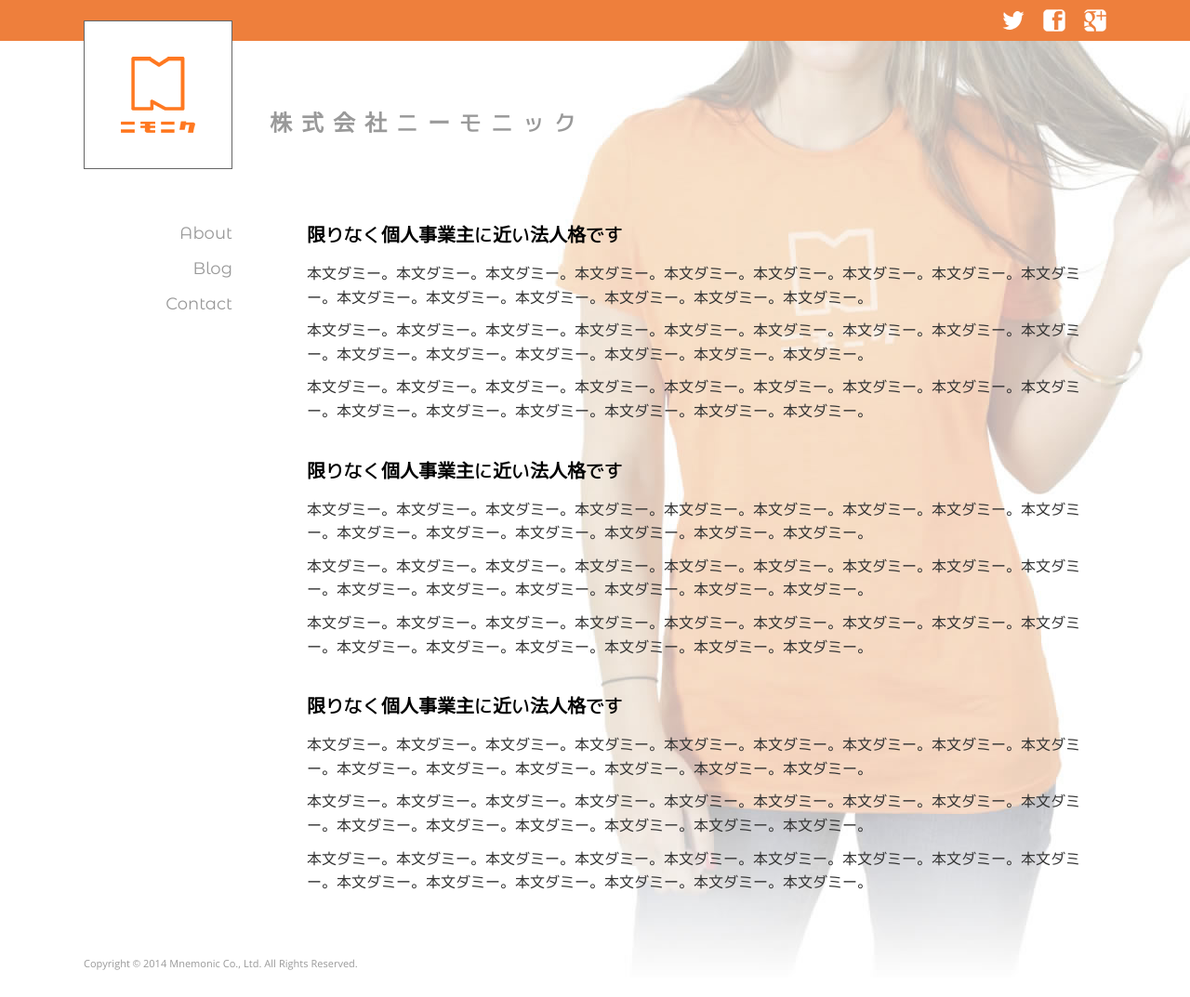
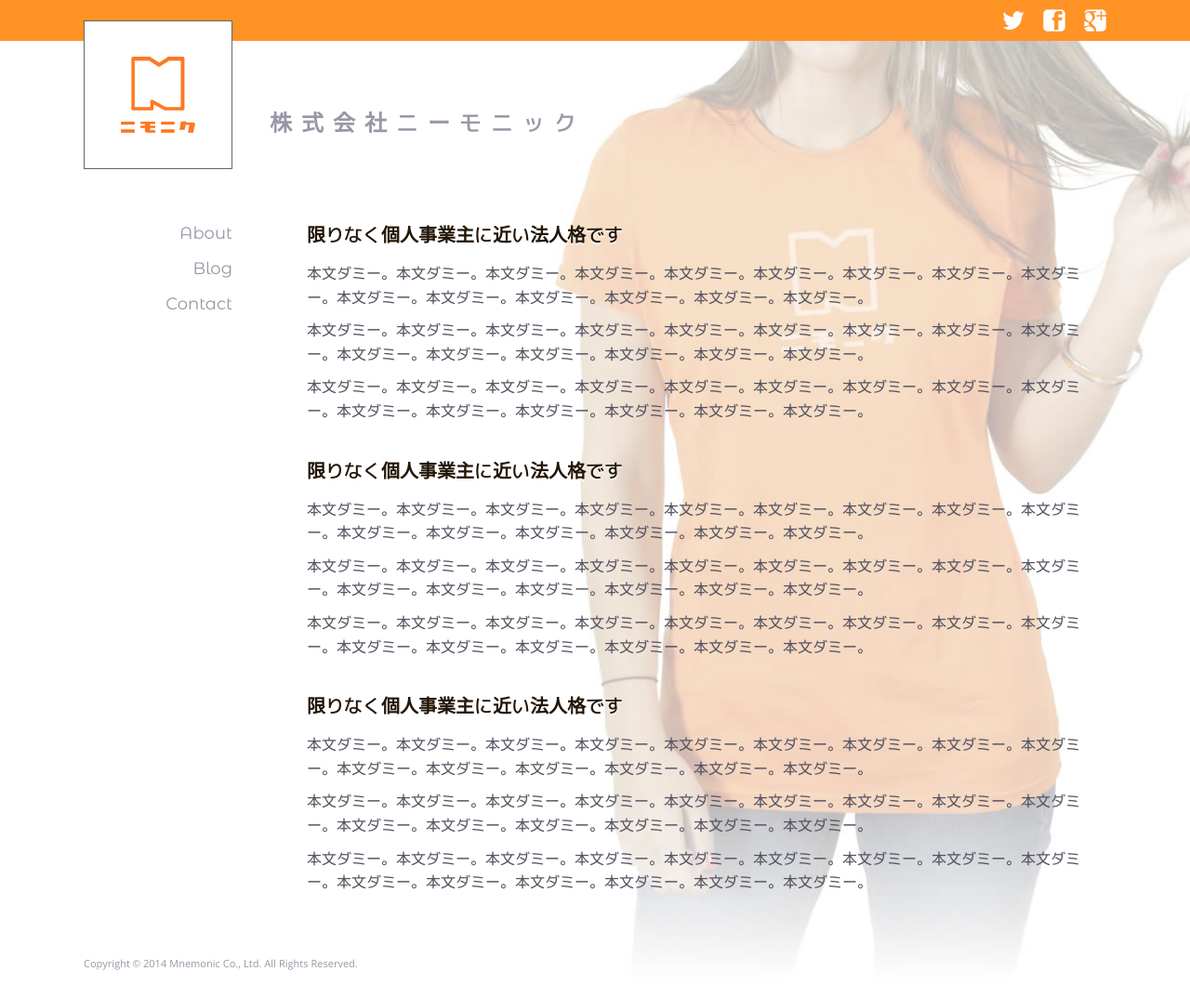
Before and after one commit to mnemonic-co-jp/mnemonic-official, a Python web app: template templates/about.jinja2 in a window 1280 px wide. Shown: the whole page at 93% size. Run offline with Jinja, Linux system fonts and the light colour scheme; the template is opened without the code that fills it, so the values that code supplies are empty; some libraries are stand-ins or nearby versions.

Commit message:
フォントカラーの調整など

```diff
--- a/static/css/style.css
+++ b/static/css/style.css
@@ -14,7 +14,7 @@
 }
 
 body {
-	color: #333;
+	color: #535362;
 	font-size: 16px;
 	line-height: 1;
 	font-family: Verdena, Koruri, sans-serif;
@@ -28,7 +28,7 @@ a img {
 }
 
 #subnav {
-	background-color: #ee7f3c;
+	background-color: #ff9326;
 	width: 100%;
 }
 	#subnav .subnav-inner {
@@ -78,7 +78,7 @@ a img {
 	height: 138px;
 }
 	#header h1 {
-		color: #999;
+		color: #9797a6;
 		font-size: 24px;
 		font-weight: bold;
 		letter-spacing: 10px;
@@ -101,17 +101,17 @@ a img {
 		}
 			#main .nav ul li {
 				font-size: 18px;
-				font-family: 'Montserrat Alternates', sans-serif;
+				font-family: "Montserrat Alternates", sans-serif;
 				list-style: none;
 				margin: 0 0 20px 0;
 				padding: 0;
 			}
 				#main .nav ul li a {
-					color: #999;
+					color: #9797a6;
 					text-decoration: none;
 				}
 				#main .nav ul li a:hover {
-					color: #ee7f3c;
+					color: #ff9326;
 				}
 	#main .body {
 		float: right;
@@ -122,12 +122,14 @@ a img {
 			margin-top: 40px;
 		}
 			#main .body .article h2 {
-				color: #000;
+				color: #241607;
 				font-size: 20px;
+				text-shadow: 0 2px 1px #fff;
 				margin: 0 0 20px 0;
 			}
 			#main .body .article p {
 				line-height: 1.6;
+				text-shadow: 0 0 1px rgba(0, 0, 0, .1);
 				margin: 0 0 10px 0;
 			}
 
@@ -138,7 +140,7 @@ a img {
 	width: 100%;
 }
 	#footer p.copyright {
-		color: #999;
+		color: #9797a6;
 		font-size: 11px;
 		margin: 30px auto;
 		width: 1100px;
--- a/templates/index.jinja2
+++ b/templates/index.jinja2
@@ -13,6 +13,7 @@
 			font-size: 16px;
 			line-height: 1.8;
 			text-shadow: 0 1px 2px #fff;
+			filter: dropshadow(color=white, offx=0, offy=1);
 			margin: 0 0 .6em 0;
 		}
 	</style>
```
Also changed, not shown: static/images/logo.png.
